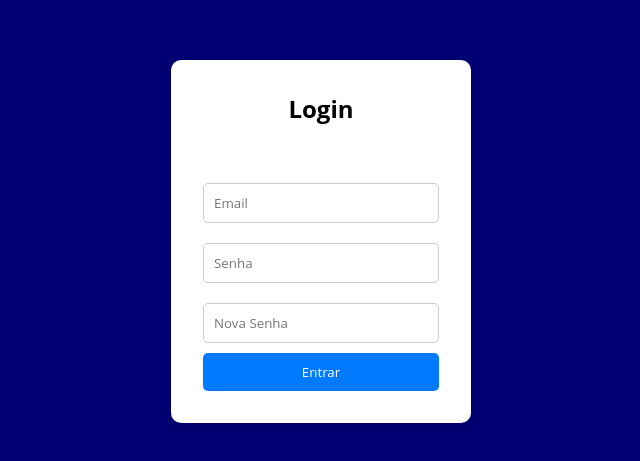
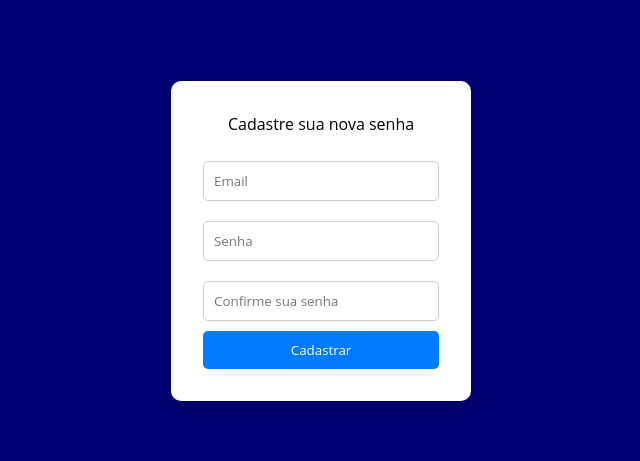
Before and after one commit to fernandesmelo/projeto-integrador-terceiro-periodo, a React app in the folder projeto-integrador/: page /nova-senha in a window 1280 px wide. Shown: the part 159-620 px from the top of the page, without its empty margins (319-959 px from the left). Built offline with nearby package versions, Linux system fonts and the light colour scheme; the HTML template or start-up script is replaced by a standard one.

Commit message:
ajusta layout e estilos das páginas de login e nova senha

```diff
--- a/projeto-integrador/src/pages/new_password/NewPassword.jsx
+++ b/projeto-integrador/src/pages/new_password/NewPassword.jsx
@@ -1,23 +1,28 @@
-import styles from './NewPassword.module.css';
+import { useNavigate } from "react-router-dom";
+import styles from "./NewPassword.module.css";
 
 const NewPassword = () => {
+  const navigate = useNavigate();
+
+  function handleNewPassword() {
+    navigate("/");
+  }
+
   return (
     <div className={styles.container}>
       <div className={styles.card}>
-        <h2 className={styles.login}>Login</h2>
-
+        <p className={styles.login}>Cadastre sua nova senha</p>
         <input type="email" placeholder="Email" className={styles.input} />
         <input type="password" placeholder="Senha" className={styles.input} />
-        <input type="password" placeholder="Nova Senha" className={styles.input} />
-
-        <button
-          className={styles.button}
-        >
-            Entrar
-        </button>
+        <input
+          type="password"
+          placeholder="Confirme sua senha"
+          className={styles.input}
+        />
+        <button className={styles.button} onClick={handleNewPassword}>Cadastrar</button>
       </div>
     </div>
   );
-}
+};
 
 export default NewPassword;
--- a/projeto-integrador/src/pages/new_password/NewPassword.module.css
+++ b/projeto-integrador/src/pages/new_password/NewPassword.module.css
@@ -49,5 +49,5 @@
   }
 
   .login {
-    margin-bottom: 3rem;
+    margin-bottom: 1rem;
   }
```
Also changed, not shown: projeto-integrador/src/pages/login/Login.jsx (+2 -6 lines).
